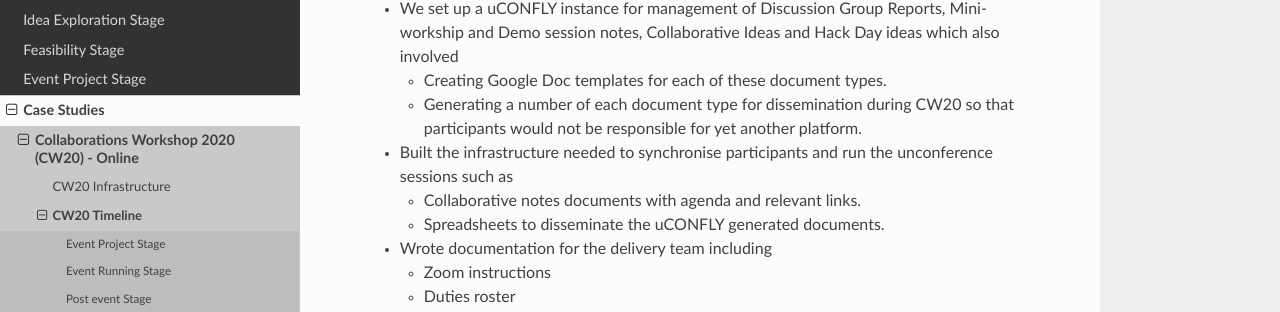
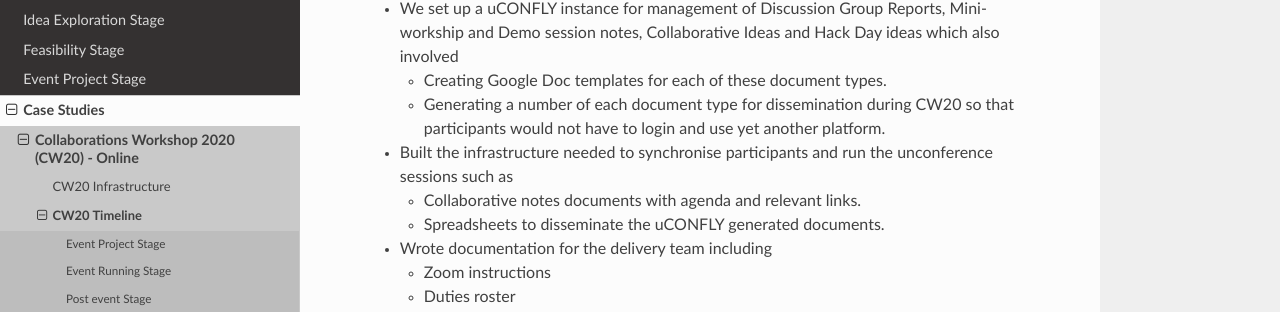
Before and after one commit to softwaresaved/event-organisation-guide, a Sphinx documentation site: the page built from docs/eog/case-studies-cw20-timeline.rst, in a window 1280 px wide and 900 px high, scrolled down 1255 px. Shown: the part 163-475 px from the top of the window. Built offline with Sphinx 7.4.7 and the Read the Docs theme 2.0.0, drawn with Linux system fonts in a browser that asks for light colours; pages that are not in the unit, such as notebooks, are missing from menus.

Commit message:
Update docs/eog/case-studies-cw20-timeline.rst
Co-authored-by: shoaibsufi <shoaibsufi@gmail.com>

```diff
--- a/docs/eog/case-studies-cw20-timeline.rst
+++ b/docs/eog/case-studies-cw20-timeline.rst
@@ -49,7 +49,7 @@ Resources
   - We set up a uCONFLY instance for management of Discussion Group Reports, Mini-workship and Demo session notes, Collaborative Ideas and Hack Day ideas which also involved
 
     - Creating Google Doc templates for each of these document types.
-    - Generating a number of each document type for dissemination during CW20 so that participants would not be responsible for yet another platform.
+    - Generating a number of each document type for dissemination during CW20 so that participants would not have to login and use yet another platform.
 
   - Built the infrastructure needed to synchronise participants and run the unconference sessions such as
 
```
